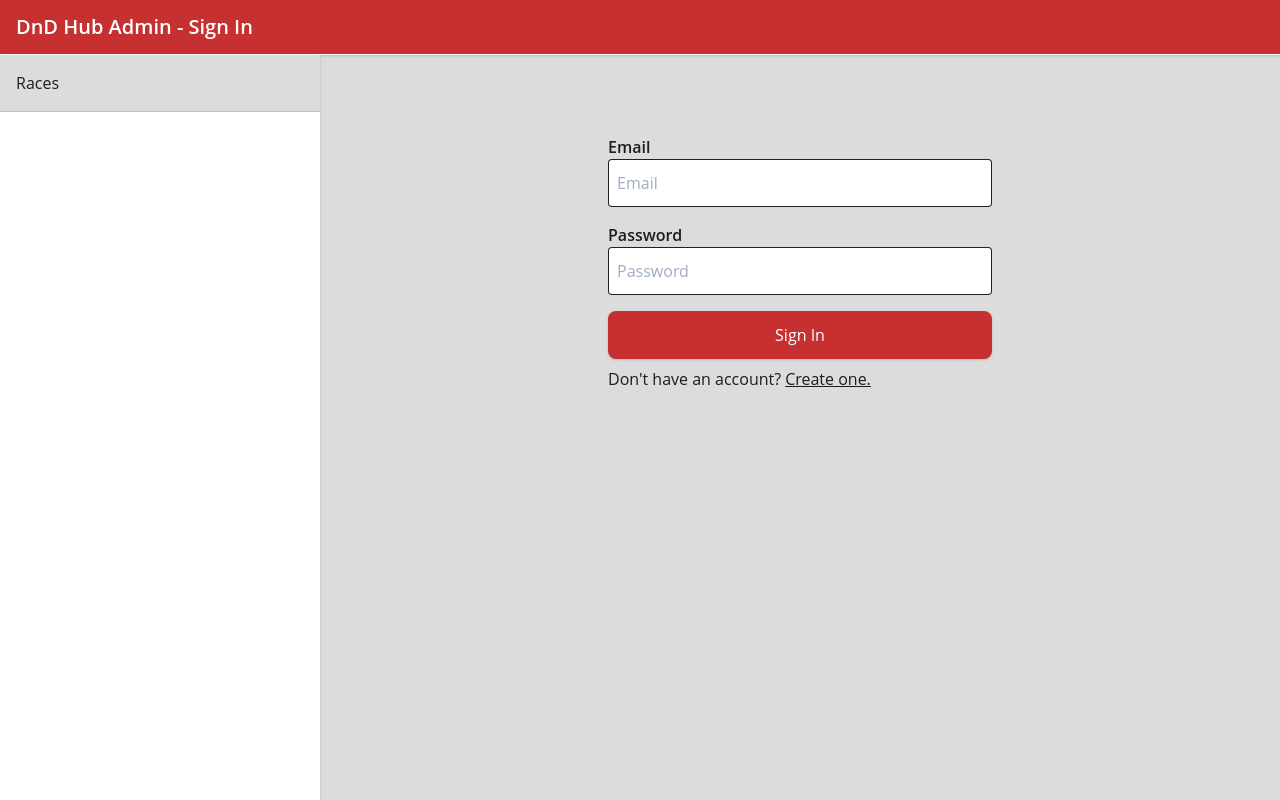
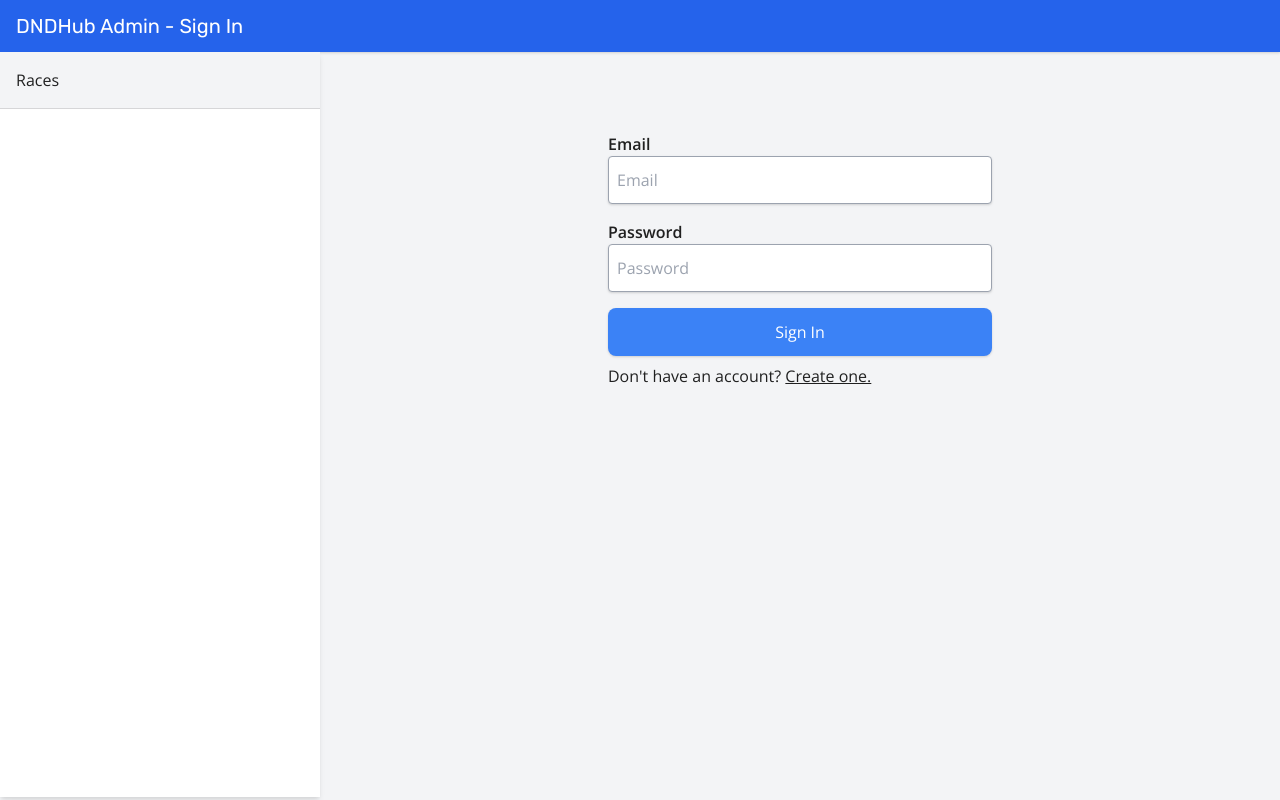
Before and after one commit to dcdrawk/dndhub-next-admin, a Vue app: page / in a window 1280 px wide. Built offline with nearby package versions, Linux system fonts and the light colour scheme; no server answers.

Commit message:
style and theme revamp

```diff
--- a/index.html
+++ b/index.html
@@ -9,5 +9,8 @@
   <body>
     <div id="app"></div>
     <script type="module" src="/src/main.js"></script>
+    <link rel="preconnect" href="https://fonts.googleapis.com">
+    <link rel="preconnect" href="https://fonts.gstatic.com" crossorigin>
+    <link href="https://fonts.googleapis.com/css2?family=Open+Sans:wght@400;600&family=Rubik&display=swap" rel="stylesheet">
   </body>
 </html>
--- a/src/App.vue
+++ b/src/App.vue
@@ -62,7 +62,7 @@
 @import './assets/css/main.css';
 
 #app {
-  @apply bg-gray-400;
+  @apply bg-gray-100;
   @apply min-h-screen;
   @apply shadow;
 }
--- a/src/components/buttons/AppButton.vue
+++ b/src/components/buttons/AppButton.vue
@@ -45,12 +45,12 @@
 
     bgColor: {
       type: String,
-      default: 'primary hover:bg-red-500'
+      default: 'bg-blue-500 hover:bg-blue-600'
     },
 
     textColor: {
       type: String,
-      default: 'white'
+      default: 'text-white'
     },
 
     flat: {
@@ -65,7 +65,7 @@
 
     borderColor: {
       type: String,
-      default: 'gray'
+      default: 'border-gray-400'
     },
 
     type: {
@@ -90,14 +90,19 @@
       router.push(props.to)
     }
 
+    // const hasDefaultBgColor = computed(() => props.bgColor === 'bg-blue-500 hover:bg-blue-600')
+
     return {
       buttonStyles,
       computedButtonStyles: computed(() => [
-        `bg-${props.bgColor} text-${props.textColor}`,
+        // props.bgColor,
+        props.textColor,
         {
+          [props.bgColor]: !props.flat,
           'w-full': props.block,
-          [`border border-${props.borderColor}`]: props.outlined,
-          'shadow hover:shadow-md active:shadow-none transition-shadow duration-200 ease-out': !props.flat
+          [`border ${props.borderColor}`]: props.outlined,
+          'shadow hover:shadow-md active:shadow-none transition-shadow duration-200 ease-out': !props.flat,
+          'bg-gray-200 hover:bg-gray-300': props.flat
         }
       ]),
       handleClick
--- a/src/components/inputs/AppInput.vue
+++ b/src/components/inputs/AppInput.vue
@@ -19,7 +19,7 @@
         :type="type"
         :name="name"
         :autocomplete="autocomplete"
-        :class="[inputStyles, { 'border border-primary': errorMessage }]"
+        :class="[inputStyles, { 'border border-red-600': errorMessage }]"
         class="h-12"
         @input="handleInput"
       >
@@ -101,7 +101,7 @@
       inputStyles,
       computedInputStyles: computed(() => {
         return {
-          'border border-primary': props.error
+          'border border-red': props.error
         }
       }),
       handleInput
--- a/src/components/inputs/input-styles.js
+++ b/src/components/inputs/input-styles.js
@@ -1,3 +1,3 @@
 export const inputStyles = [
-  'p-2 rounded border-gray border w-full hover:bg-lightGray'
+  'p-2 rounded border-gray border w-full hover:bg-lightGray shadow border border-gray-400'
 ]
--- a/src/components/layout/AppSideNav.vue
+++ b/src/components/layout/AppSideNav.vue
@@ -49,15 +49,13 @@
 }
 </script>
 
-<style>
+<style lang="postcss" scoped>
 .app-side-nav {
-  @apply fixed shadow bg-white;
+  @apply fixed shadow-md bg-white;
+
   left: 0;
-  top: 55px;
-
-  /* top: 55px; */
+  top: 52px;
   width: 320px;
-  /* height: 100%; */
   min-height: calc(100vh - 55px);
   max-height: calc(100vh - 55px);
   overflow-y: auto;
@@ -66,4 +64,5 @@
     /* height: 100%; */
   }
 }
+
 </style>
--- a/src/components/layout/AppToolbar.vue
+++ b/src/components/layout/AppToolbar.vue
@@ -1,8 +1,8 @@
 <template>
-  <div class="px-4 bg-primary shadow sticky top-0 border-b border-gray py-3 text-white">
+  <div class="px-4 bg-blue-600 shadow sticky top-0 py-3 text-white">
     <div class="mx-auto flex items-center justify-between">
-      <div class="text-xl font-semibold">
-        DnD Hub Admin - {{ $route.name }}
+      <div class="text-xl font-display">
+        DNDHub Admin - {{ $route.name }}
       </div>
 
       <div v-if="user">
--- a/src/components/lists/AppListItem.vue
+++ b/src/components/lists/AppListItem.vue
@@ -45,8 +45,10 @@
 .app-list-item {
   @apply w-full p-4 block no-underline cursor-pointer;
   @apply border-b;
+  @apply bg-gray-100 hover:bg-gray-200;
+
   border-color: rgba(0, 0, 0, .12);
-  @apply bg-gray-400;
+
   /* &:hover {
   } */
 }
--- a/src/views/races/New.vue
+++ b/src/views/races/New.vue
@@ -18,7 +18,6 @@
         Create
       </AppButton>
       <AppButton
-        bg-color="white"
         outlined
         text-color="black"
         flat
--- a/stylelint.config.js
+++ b/stylelint.config.js
@@ -1,8 +1,7 @@
 module.exports = {
-  extends: 'stylelint-config-recommended',
+  extends: 'stylelint-config-standard',
 
   rules: {
-    'selector-nested-pattern': '^&',
     'at-rule-no-unknown': [
       true,
       {
@@ -16,12 +15,11 @@
       }
     ],
     'declaration-block-trailing-semicolon': null,
-    'no-descending-specificity': null,
-    'no-empty-source': null
+    'no-descending-specificity': null
   },
 
   'files.associations': {
     '*.css': 'postcss',
-    '*.vue': 'css'
+    '*.vue': 'postcss'
   }
 }
--- a/tailwind.config.js
+++ b/tailwind.config.js
@@ -8,32 +8,36 @@
     // boxShadow: {
     //   inner: 'inset 0 4px 10px 3px rgba(0, 0, 0, 0.25)'
     // },
+    fontFamily: {
+      display: ['Rubik'],
+      body: ['Open Sans']
+    },
     extend: {
-      colors: {
-        // primary: '#8f0000',
-        primary: '#c73030',
-        beige: '#fbedbf',
-        green: '#dbe5c3',
-        gold: '#e8d065',
-        // lightGray: '#dcdcdc',
-        // darkGray: '#666666',
-        // gray: '#a5a5a5',
-        black: 'rgba(0, 0, 0, 0.87)',
+      // colors: {
+      //   // primary: '#8f0000',
+      //   primary: '#c73030',
+      //   beige: '#fbedbf',
+      //   green: '#dbe5c3',
+      //   gold: '#e8d065',
+      //   // lightGray: '#dcdcdc',
+      //   // darkGray: '#666666',
+      //   // gray: '#a5a5a5',
+      //   black: 'rgba(0, 0, 0, 0.87)',
 
-        gray: {
-          DEFAULT: '#a5a5a5',
-          400: '#dcdcdc',
-          500: '#a5a5a5',
-          600: '#666666'
-        },
-        red: {
-          400: '#e38d80',
-          500: '#ab2020',
-          600: '#8f0000'
-        }
-        // red: '#9b2a1a',
-        // lightRed: '#e38d80'
-      },
+      //   gray: {
+      //     DEFAULT: '#a5a5a5',
+      //     400: '#dcdcdc',
+      //     500: '#a5a5a5',
+      //     600: '#666666'
+      //   },
+      //   red: {
+      //     400: '#e38d80',
+      //     500: '#ab2020',
+      //     600: '#8f0000'
+      //   }
+      //   // red: '#9b2a1a',
+      //   // lightRed: '#e38d80'
+      // },
       spacing: {
         72: '18rem',
         84: '21rem',
```
Also changed, not shown: package.json (+8 -5 lines), 1 other file (tests, documents, lock files or other folders).
